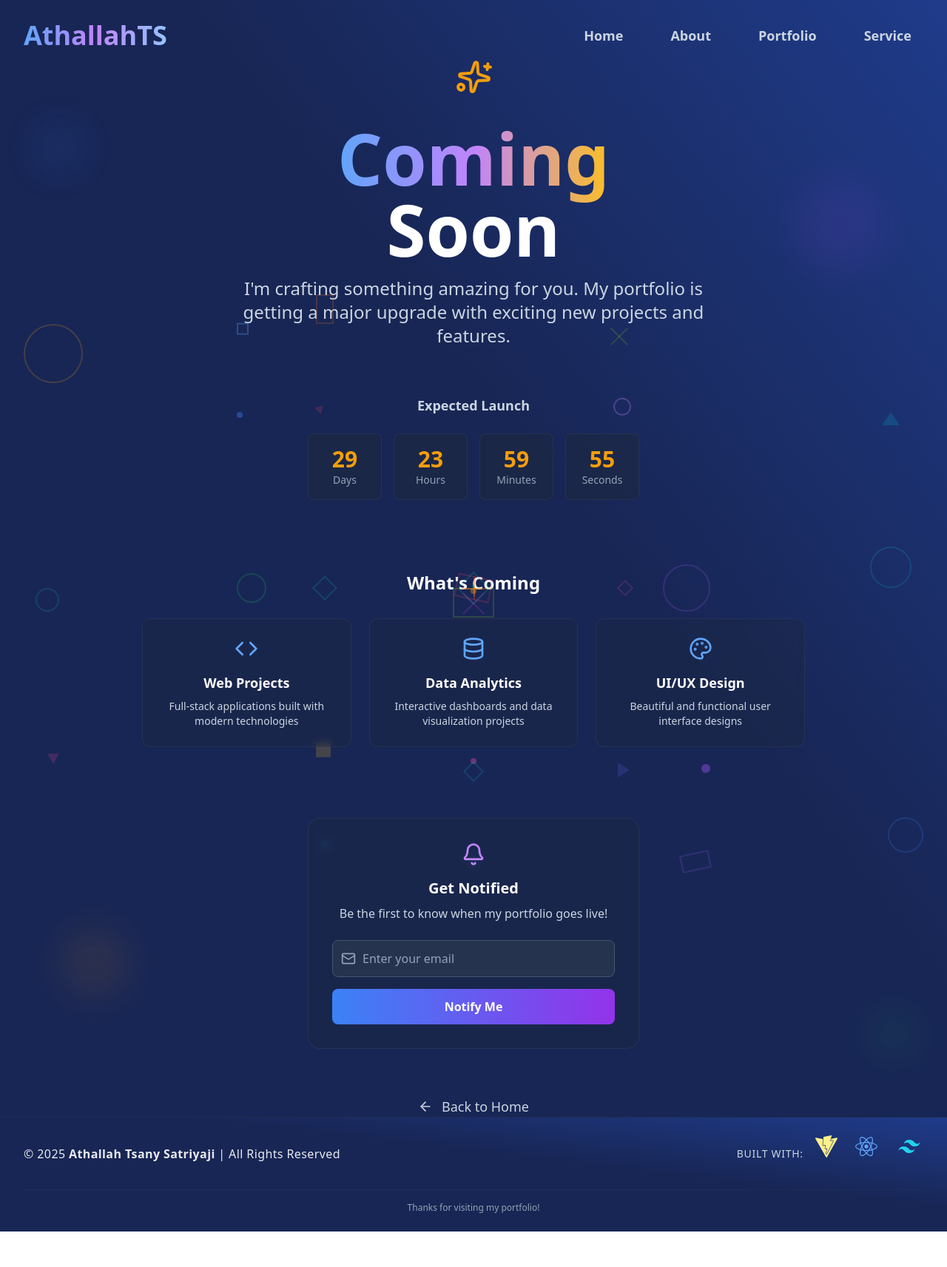
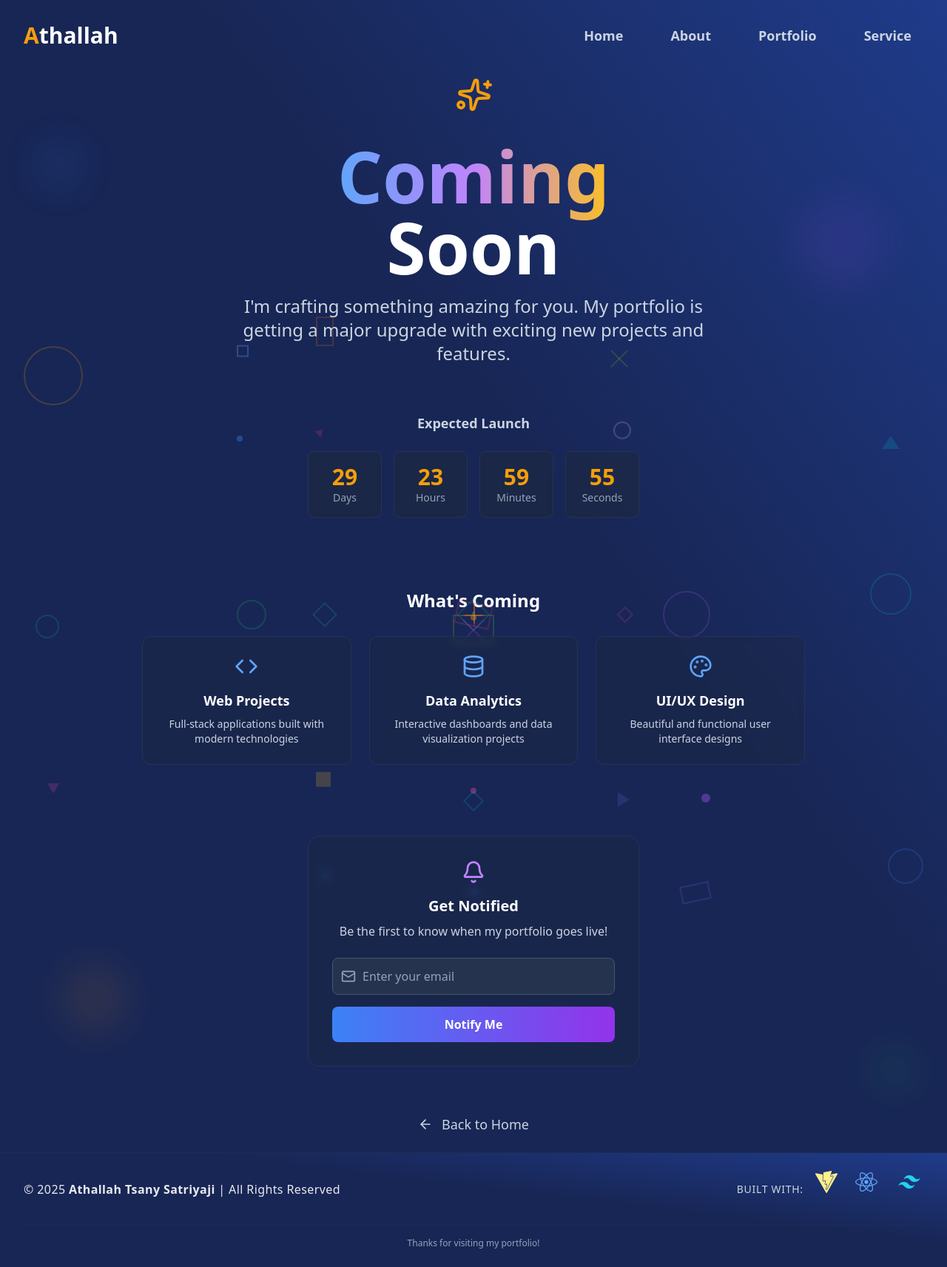
Before and after one commit to athallahdx/portofolio_web, a React (Vite) app: page /portofolio in a window 1280 px wide. Shown: the whole page at 74% size. Before the commit the page ends 1665 px from the top, so only its background shows below. Built offline with nearby package versions, Linux system fonts and the light colour scheme.

Commit message:
enhance NavBar component with improved click handling and animations; adjust layout in Portofolio component

```diff
--- a/src/HeaderFooter/NavBar.jsx
+++ b/src/HeaderFooter/NavBar.jsx
@@ -1,14 +1,16 @@
 "use client"
 
-import { useState, useEffect } from "react"
+import { useState, useEffect, useRef } from "react"
 import { Link, useLocation } from "react-router"
 import { motion, AnimatePresence } from "framer-motion"
-import { Menu, X } from "lucide-react"
+import { Menu, X } from 'lucide-react'
 
 export default function NavBar() {
     const [isOpen, setIsOpen] = useState(false)
     const [scrolled, setScrolled] = useState(false)
     const location = useLocation()
+    const menuRef = useRef(null)
+    const buttonRef = useRef(null)
 
     // Handle scroll effect
     useEffect(() => {
@@ -28,13 +30,20 @@ export default function NavBar() {
     // Close mobile menu when clicking outside
     useEffect(() => {
         const handleClickOutside = (event) => {
-            if (isOpen && !event.target.closest(".mobile-menu-container")) {
+            // Only close if menu is open and click is outside both menu and button
+            if (
+                isOpen &&
+                menuRef.current &&
+                buttonRef.current &&
+                !menuRef.current.contains(event.target) &&
+                !buttonRef.current.contains(event.target)
+            ) {
                 setIsOpen(false)
             }
         }
 
-        document.addEventListener("click", handleClickOutside)
-        return () => document.removeEventListener("click", handleClickOutside)
+        document.addEventListener("mousedown", handleClickOutside)
+        return () => document.removeEventListener("mousedown", handleClickOutside)
     }, [isOpen])
 
     const navItems = [
@@ -63,6 +72,11 @@ export default function NavBar() {
         }
     }
 
+    const toggleMenu = (e) => {
+        e.stopPropagation()
+        setIsOpen(!isOpen)
+    }
+
     return (
         <motion.nav
             initial={{ y: -100 }}
@@ -75,11 +89,15 @@ export default function NavBar() {
             <div className="max-w-7xl mx-auto px-4 sm:px-6 lg:px-8">
                 <div className="flex items-center justify-between h-16 sm:h-20 lg:h-24">
                     {/* Logo */}
-                    <div className="logo">
-                        <h1 className="text-xl sm:text-2xl lg:text-3xl xl:text-4xl font-bold bg-gradient-to-r from-blue-400 via-purple-400 to-blue-300 bg-clip-text text-transparent">
-                            AthallahTS
-                        </h1>
-                    </div>
+                    <Link to="/" className="flex-shrink-0">
+                        <motion.div
+                            whileHover={{ scale: 1.05 }}
+                            whileTap={{ scale: 0.95 }}
+                            className="text-2xl sm:text-3xl font-bold text-white"
+                        >
+                            <span className="text-amber-500">A</span>thallah
+                        </motion.div>
+                    </Link>
 
                     {/* Desktop Navigation */}
                     <div className="hidden md:block">
@@ -109,14 +127,15 @@ export default function NavBar() {
                     </div>
 
                     {/* Mobile menu button */}
-                    <div className="md:hidden mobile-menu-container relative">
+                    <div className="md:hidden relative">
                         <motion.button
+                            ref={buttonRef}
                             whileTap={{ scale: 0.95 }}
-                            onClick={() => setIsOpen(!isOpen)}
+                            onClick={toggleMenu}
                             className="inline-flex items-center justify-center p-3 rounded-lg text-slate-300 hover:text-amber-500 hover:bg-slate-800/50 focus:outline-none focus:ring-2 focus:ring-inset focus:ring-amber-500 transition-colors duration-200"
                             aria-expanded={isOpen}
+                            aria-label="Toggle navigation menu"
                         >
-                            <span className="sr-only">Open main menu</span>
                             {isOpen ? (
                                 <X className="block h-7 w-7" aria-hidden="true" />
                             ) : (
@@ -128,11 +147,12 @@ export default function NavBar() {
                         <AnimatePresence>
                             {isOpen && (
                                 <motion.div
+                                    ref={menuRef}
                                     initial={{ opacity: 0, y: -10, scale: 0.95 }}
                                     animate={{ opacity: 1, y: 0, scale: 1 }}
                                     exit={{ opacity: 0, y: -10, scale: 0.95 }}
                                     transition={{ duration: 0.2, ease: "easeOut" }}
-                                    className="absolute right-0 top-full mt-2 w-64 bg-slate-900/95 backdrop-blur-md border border-slate-700/50 rounded-xl shadow-xl overflow-hidden"
+                                    className="absolute right-0 top-full mt-2 w-64 bg-slate-900/95 backdrop-blur-md border border-slate-700/50 rounded-xl shadow-xl overflow-hidden z-50"
                                 >
                                     {/* Navigation Links */}
                                     <div className="py-2">
--- a/src/portofolioPage/Portofolio.jsx
+++ b/src/portofolioPage/Portofolio.jsx
@@ -104,7 +104,7 @@ export default function Portfolio() {
     ]
 
     return (
-        <div className="min-h-screen relative overflow-hidden flex items-center justify-center px-4 sm:px-6 lg:px-8">
+        <div className="min-h-screen relative overflow-hidden flex items-center justify-center mt-6 px-4 sm:px-6 lg:px-8">
             {/* Animated Background */}
             <div className="absolute inset-0 bg-gradient-to-br from-slate-900 via-blue-900/20 to-purple-900/20 -z-10" />
 
@@ -331,7 +331,7 @@ export default function Portfolio() {
                             <motion.button
                                 whileHover={{ scale: 1.05, x: -5 }}
                                 whileTap={{ scale: 0.95 }}
-                                className="group flex items-center gap-3 mx-auto text-slate-300 hover:text-white transition-colors duration-300"
+                                className="group flex items-center gap-3 mx-auto text-slate-300 hover:text-white transition-colors duration-300 pb-6"
                             >
                                 <ArrowLeft className="w-5 h-5 group-hover:-translate-x-1 transition-transform duration-300" />
                                 <span className="text-lg font-medium">Back to Home</span>
```
